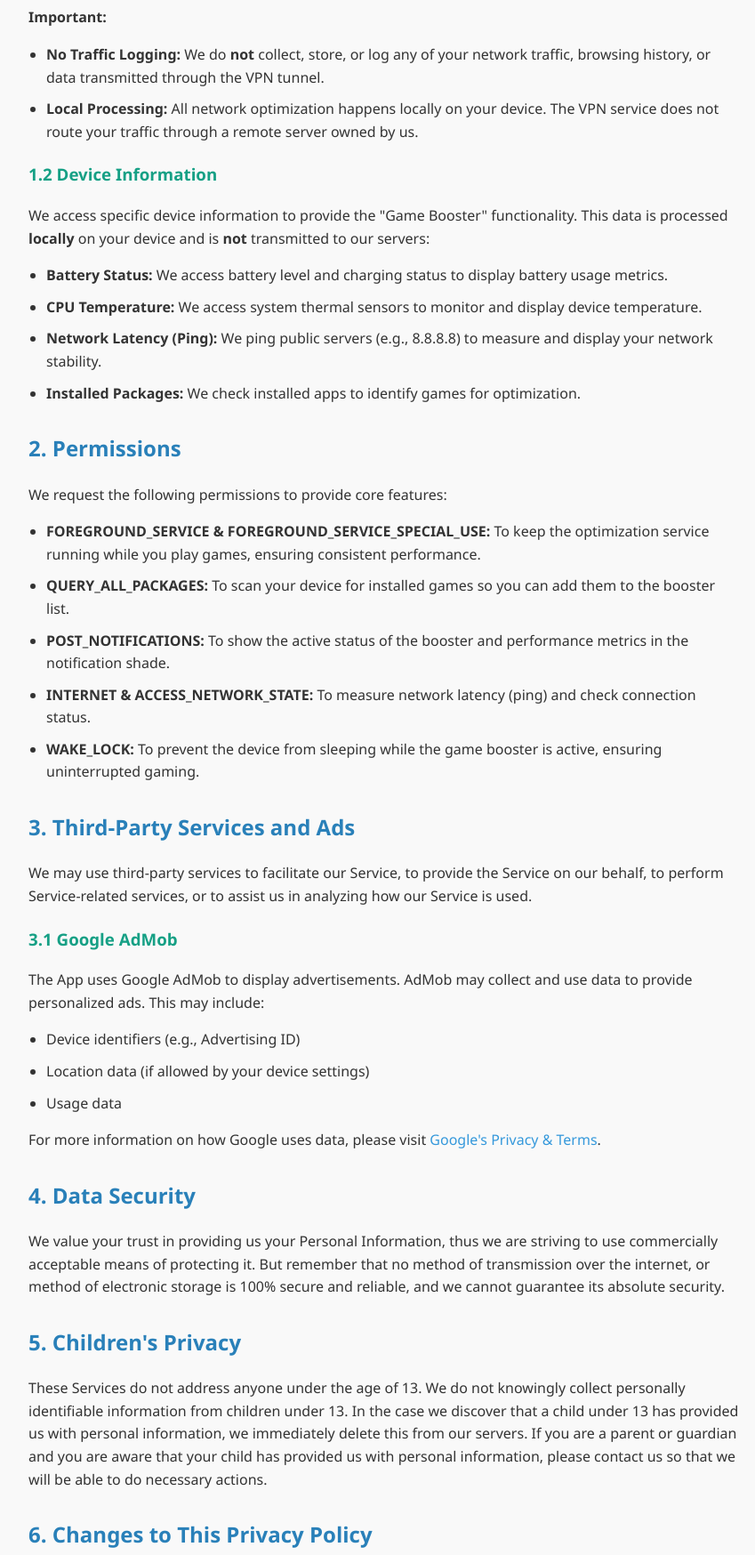
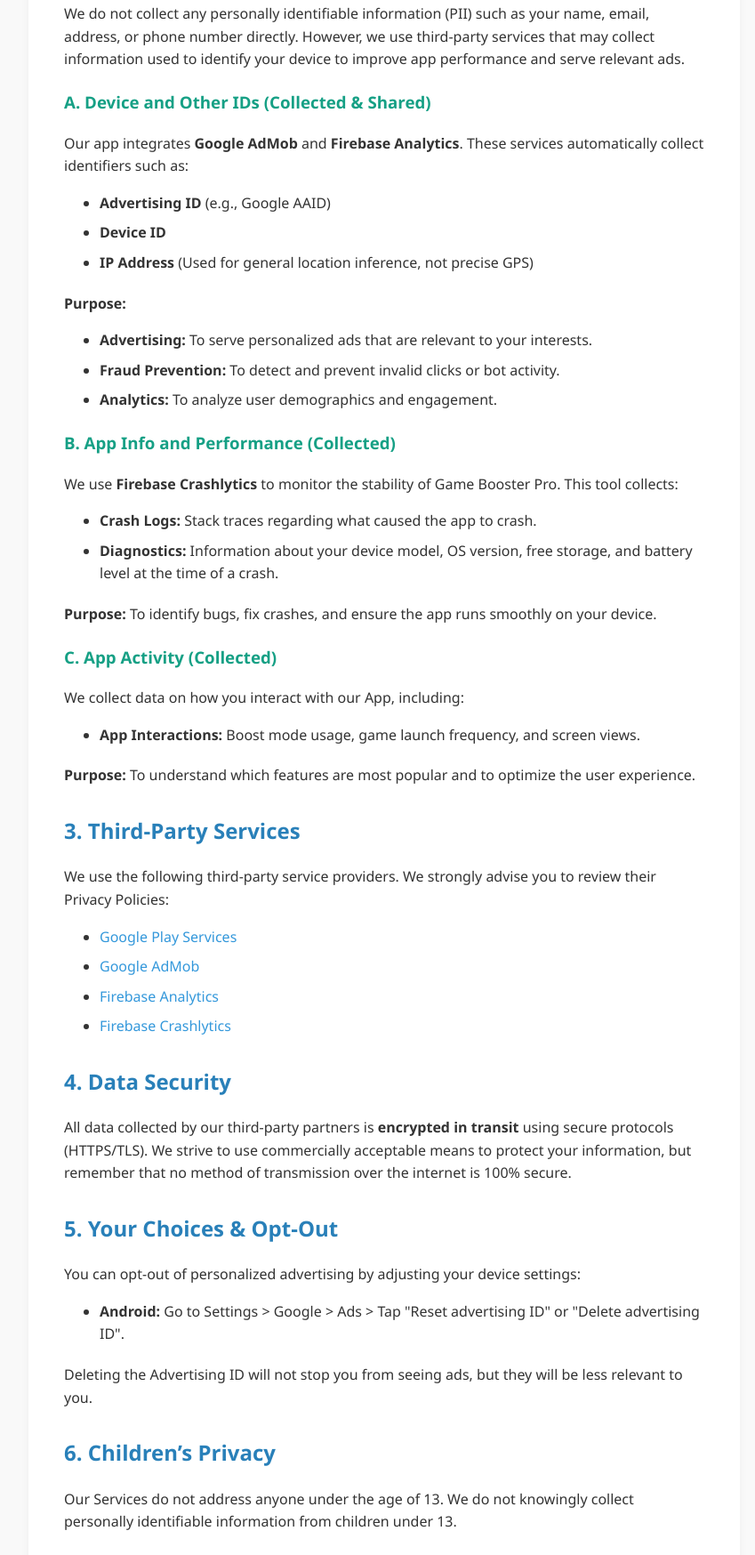
Before and after one commit to truongvanlongofficial/public-website-io, a plain HTML site: page game-booster-pro.html in a window 1280 px wide. Shown: the part 493-2241 px from the top of the page at 89% size, without its empty margins (208-1057 px from the left). Drawn offline with Linux system fonts and the light colour scheme.

Commit message:
Update game-booster-pro.html

```diff
--- a/game-booster-pro.html
+++ b/game-booster-pro.html
@@ -3,7 +3,7 @@
 <head>
     <meta charset="UTF-8">
     <meta name="viewport" content="width=device-width, initial-scale=1.0">
-    <title>Privacy Policy - Game Booster</title>
+    <title>Privacy Policy - Game Booster Pro</title>
     <style>
         body {
             font-family: 'Segoe UI', Tahoma, Geneva, Verdana, sans-serif;
@@ -14,9 +14,14 @@
             padding: 20px;
             background-color: #f9f9f9;
         }
+        .container {
+            background-color: #fff;
+            padding: 40px;
+            border-radius: 8px;
+            box-shadow: 0 2px 10px rgba(0,0,0,0.05);
+        }
         h1 {
             color: #2c3e50;
-            text-align: center;
             border-bottom: 2px solid #3498db;
             padding-bottom: 10px;
         }
@@ -29,23 +34,10 @@
             margin-top: 20px;
         }
         ul {
-            padding-left: 20px;
+            margin-bottom: 20px;
         }
         li {
-            margin-bottom: 10px;
-        }
-        .highlight {
-            background-color: #fff3cd;
-            padding: 2px 5px;
-            border-radius: 3px;
-        }
-        .footer {
-            margin-top: 50px;
-            text-align: center;
-            font-size: 0.9em;
-            color: #7f8c8d;
-            border-top: 1px solid #ddd;
-            padding-top: 20px;
+            margin-bottom: 8px;
         }
         a {
             color: #3498db;
@@ -54,75 +46,85 @@
         a:hover {
             text-decoration: underline;
         }
+        .footer {
+            margin-top: 40px;
+            font-size: 0.9em;
+            color: #7f8c8d;
+            text-align: center;
+        }
     </style>
 </head>
 <body>
+    <div class="container">
+        <h1>Privacy Policy</h1>
+        <p><strong>Effective Date:</strong> December 30, 2025</p>
 
-    <h1>Privacy Policy for Game Booster</h1>
-    <p><strong>Last updated: November 30, 2025</strong></p>
+        <h2>1. Introduction</h2>
+        <p>Welcome to <strong>Game Booster Pro</strong> ("we," "our," or "us"). We respect your privacy and are committed to protecting it through our compliance with this policy. This Privacy Policy describes the types of information we may collect from you or that you may provide when you use our mobile application (the "App") and our practices for collecting, using, maintaining, protecting, and disclosing that information.</p>
 
-    <p>This Privacy Policy describes how Game Booster ("we", "us", or "our") collects, uses, and discloses your information when you use our mobile application (the "App").</p>
+        <h2>2. Data Collection & Usage</h2>
+        <p>We do not collect any personally identifiable information (PII) such as your name, email, address, or phone number directly. However, we use third-party services that may collect information used to identify your device to improve app performance and serve relevant ads.</p>
 
-    <h2>1. Information Collection and Use</h2>
-
-    <h3>1.1 VpnService Usage</h3>
-    <p>Our App uses the Android <code>VpnService</code> class. This is a core feature of the App required to:</p>
+        <h3>A. Device and Other IDs (Collected & Shared)</h3>
+        <p>Our app integrates <strong>Google AdMob</strong> and <strong>Firebase Analytics</strong>. These services automatically collect identifiers such as:</p>
         <ul>
-        <li><strong>Optimize Network Latency:</strong> We use the VPN interface to prioritize gaming traffic and reduce ping.</li>
-        <li><strong>DNS Routing:</strong> We may route your DNS requests to faster, public DNS servers (e.g., Google DNS, Cloudflare) to improve connection speed.</li>
+            <li><strong>Advertising ID</strong> (e.g., Google AAID)</li>
+            <li><strong>Device ID</strong></li>
+            <li><strong>IP Address</strong> (Used for general location inference, not precise GPS)</li>
         </ul>
-    <p><strong>Important:</strong></p>
+        <p><strong>Purpose:</strong></p>
         <ul>
-        <li><strong>No Traffic Logging:</strong> We do <strong>not</strong> collect, store, or log any of your network traffic, browsing history, or data transmitted through the VPN tunnel.</li>
-        <li><strong>Local Processing:</strong> All network optimization happens locally on your device. The VPN service does not route your traffic through a remote server owned by us.</li>
+            <li><strong>Advertising:</strong> To serve personalized ads that are relevant to your interests.</li>
+            <li><strong>Fraud Prevention:</strong> To detect and prevent invalid clicks or bot activity.</li>
+            <li><strong>Analytics:</strong> To analyze user demographics and engagement.</li>
         </ul>
 
-    <h3>1.2 Device Information</h3>
-    <p>We access specific device information to provide the "Game Booster" functionality. This data is processed <strong>locally</strong> on your device and is <strong>not</strong> transmitted to our servers:</p>
+        <h3>B. App Info and Performance (Collected)</h3>
+        <p>We use <strong>Firebase Crashlytics</strong> to monitor the stability of Game Booster Pro. This tool collects:</p>
         <ul>
-        <li><strong>Battery Status:</strong> We access battery level and charging status to display battery usage metrics.</li>
-        <li><strong>CPU Temperature:</strong> We access system thermal sensors to monitor and display device temperature.</li>
-        <li><strong>Network Latency (Ping):</strong> We ping public servers (e.g., 8.8.8.8) to measure and display your network stability.</li>
-        <li><strong>Installed Packages:</strong> We check installed apps to identify games for optimization.</li>
+            <li><strong>Crash Logs:</strong> Stack traces regarding what caused the app to crash.</li>
+            <li><strong>Diagnostics:</strong> Information about your device model, OS version, free storage, and battery level at the time of a crash.</li>
+        </ul>
+        <p><strong>Purpose:</strong> To identify bugs, fix crashes, and ensure the app runs smoothly on your device.</p>
+
+        <h3>C. App Activity (Collected)</h3>
+        <p>We collect data on how you interact with our App, including:</p>
+        <ul>
+            <li><strong>App Interactions:</strong> Boost mode usage, game launch frequency, and screen views.</li>
+        </ul>
+        <p><strong>Purpose:</strong> To understand which features are most popular and to optimize the user experience.</p>
+
+        <h2>3. Third-Party Services</h2>
+        <p>We use the following third-party service providers. We strongly advise you to review their Privacy Policies:</p>
+        <ul>
+            <li><a href="https://policies.google.com/privacy" target="_blank">Google Play Services</a></li>
+            <li><a href="https://support.google.com/admob/answer/6128543?hl=en" target="_blank">Google AdMob</a></li>
+            <li><a href="https://firebase.google.com/policies/analytics" target="_blank">Firebase Analytics</a></li>
+            <li><a href="https://firebase.google.com/support/privacy/" target="_blank">Firebase Crashlytics</a></li>
         </ul>
 
-    <h2>2. Permissions</h2>
-    <p>We request the following permissions to provide core features:</p>
+        <h2>4. Data Security</h2>
+        <p>All data collected by our third-party partners is <strong>encrypted in transit</strong> using secure protocols (HTTPS/TLS). We strive to use commercially acceptable means to protect your information, but remember that no method of transmission over the internet is 100% secure.</p>
+
+        <h2>5. Your Choices & Opt-Out</h2>
+        <p>You can opt-out of personalized advertising by adjusting your device settings:</p>
         <ul>
-        <li><strong>FOREGROUND_SERVICE & FOREGROUND_SERVICE_SPECIAL_USE:</strong> To keep the optimization service running while you play games, ensuring consistent performance.</li>
-        <li><strong>QUERY_ALL_PACKAGES:</strong> To scan your device for installed games so you can add them to the booster list.</li>
-        <li><strong>POST_NOTIFICATIONS:</strong> To show the active status of the booster and performance metrics in the notification shade.</li>
-        <li><strong>INTERNET & ACCESS_NETWORK_STATE:</strong> To measure network latency (ping) and check connection status.</li>
-        <li><strong>WAKE_LOCK:</strong> To prevent the device from sleeping while the game booster is active, ensuring uninterrupted gaming.</li>
+            <li><strong>Android:</strong> Go to Settings > Google > Ads > Tap "Reset advertising ID" or "Delete advertising ID".</li>
         </ul>
+        <p>Deleting the Advertising ID will not stop you from seeing ads, but they will be less relevant to you.</p>
 
-    <h2>3. Third-Party Services and Ads</h2>
-    <p>We may use third-party services to facilitate our Service, to provide the Service on our behalf, to perform Service-related services, or to assist us in analyzing how our Service is used.</p>
+        <h2>6. Children’s Privacy</h2>
+        <p>Our Services do not address anyone under the age of 13. We do not knowingly collect personally identifiable information from children under 13.</p>
 
-    <h3>3.1 Google AdMob</h3>
-    <p>The App uses Google AdMob to display advertisements. AdMob may collect and use data to provide personalized ads. This may include:</p>
-    <ul>
-        <li>Device identifiers (e.g., Advertising ID)</li>
-        <li>Location data (if allowed by your device settings)</li>
-        <li>Usage data</li>
-    </ul>
-    <p>For more information on how Google uses data, please visit <a href="https://policies.google.com/technologies/partner-sites" target="_blank">Google's Privacy & Terms</a>.</p>
+        <h2>7. Changes to This Privacy Policy</h2>
+        <p>We may update our Privacy Policy from time to time. We will notify you of any changes by posting the new Privacy Policy on this page. You are advised to review this Privacy Policy periodically for any changes.</p>
 
-    <h2>4. Data Security</h2>
-    <p>We value your trust in providing us your Personal Information, thus we are striving to use commercially acceptable means of protecting it. But remember that no method of transmission over the internet, or method of electronic storage is 100% secure and reliable, and we cannot guarantee its absolute security.</p>
-
-    <h2>5. Children's Privacy</h2>
-    <p>These Services do not address anyone under the age of 13. We do not knowingly collect personally identifiable information from children under 13. In the case we discover that a child under 13 has provided us with personal information, we immediately delete this from our servers. If you are a parent or guardian and you are aware that your child has provided us with personal information, please contact us so that we will be able to do necessary actions.</p>
-
-    <h2>6. Changes to This Privacy Policy</h2>
-    <p>We may update our Privacy Policy from time to time. Thus, you are advised to review this page periodically for any changes. We will notify you of any changes by posting the new Privacy Policy on this page.</p>
-
-    <h2>7. Contact Us</h2>
-    <p>If you have any questions or suggestions about our Privacy Policy, do not hesitate to contact us at: <a href="mailto:longtv25102000@gmail.com">longtv25102000@gmail.com</a></p>
+        <h2>8. Contact Us</h2>
+        <p>If you have any questions about this Privacy Policy, please contact us.</p>
 
         <div class="footer">
-        &copy; 2025 Game Booster. All rights reserved.
+            <p>&copy; 2025 Game Booster Pro. All rights reserved.</p>
         </div>
-
+    </div>
 </body>
 </html>
```
Lines whose indentation alone changed are shown as unchanged.
